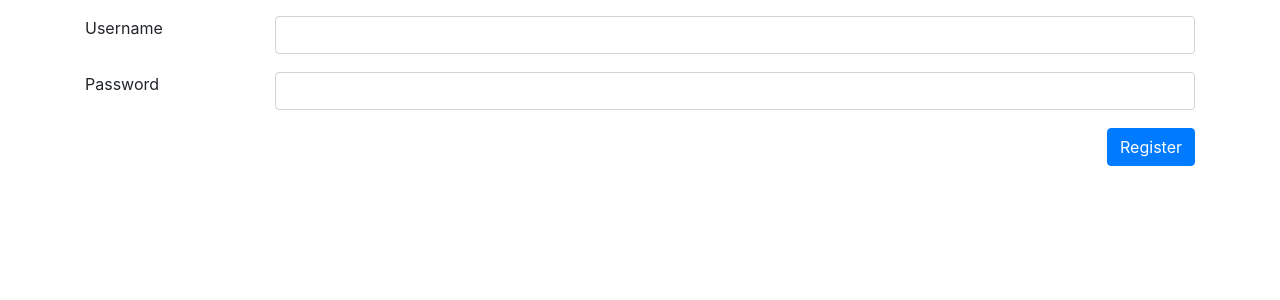
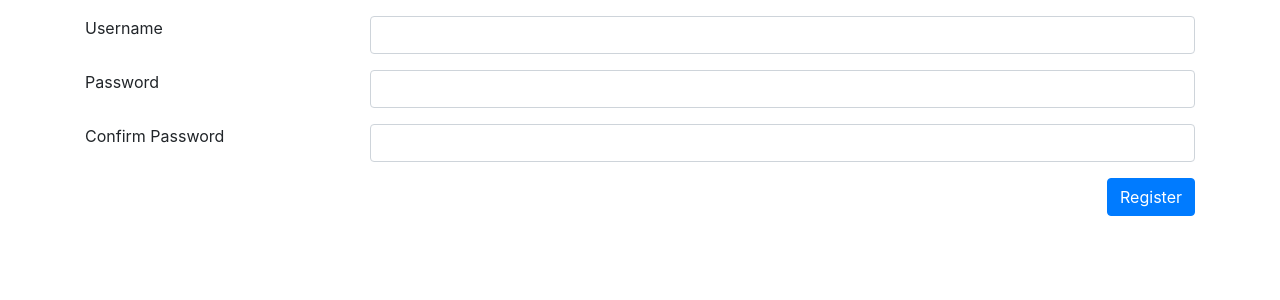
Before and after one commit to lassilaiho/tsoha-2020, a Flask app: page /register in a window 1280 px wide. Shown: the part 56-356 px from the top of the page. Run offline with Flask 2, Linux system fonts and the light colour scheme; some libraries are stand-ins or nearby versions.

Commit message:
Add password confirmation to register form

```diff
--- a/app/accounts/forms.py
+++ b/app/accounts/forms.py
@@ -8,3 +8,13 @@ class LoginForm(FlaskForm):
 
     class Meta:
         csrf = False
+
+
+class RegisterForm(LoginForm):
+    confirm_password = PasswordField(
+        "Confirm Password",
+        [validators.equal_to("password", "Passwords must match")],
+    )
+
+    class Meta:
+        csrf = False
--- a/app/accounts/views.py
+++ b/app/accounts/views.py
@@ -3,7 +3,7 @@ from flask_login import login_user, logout_user
 
 from app.main import app, bcrypt, db
 from app.accounts.models import Account
-from app.accounts.forms import LoginForm
+from app.accounts.forms import LoginForm, RegisterForm
 
 
 @app.route("/login", methods=["GET", "POST"])
@@ -37,9 +37,10 @@ def logout():
 @app.route("/register", methods=["GET", "POST"])
 def register():
     if request.method == "GET":
-        return render_template("accounts/register.html", form=LoginForm())
-    form = LoginForm(request.form)
+        return render_template("accounts/register.html", form=RegisterForm())
+    form = RegisterForm(request.form)
     if not form.validate():
+        print(form.errors)
         return render_template("accounts/register.html", form=form)
     if Account.query.filter_by(username=form.username.data).count() > 0:
         return render_template(
--- a/app/templates/accounts/register.html
+++ b/app/templates/accounts/register.html
@@ -3,26 +3,34 @@
 {% block body %}
 <form method="POST" action="{{ url_for('register') }}">
     <div class="form-group row">
-        <label for="username" class="col-2">{{ form.username.label }}</label>
-        <div class="col-10">
-            {{ form.username(id='username', class='form-control') }}
+        {{ form.username.label(class="col-3") }}
+        <div class="col">
+            {{ form.username(class='form-control') }}
         </div>
     </div>
     <div class="form-group row">
-        <label for="password" class="col-2">{{ form.password.label }}</label>
-        <div class="col-10">
-            {{ form.password(id='password', class='form-control') }}
+        {{ form.password.label(class="col-3") }}
+        <div class="col">
+            {{ form.password(class='form-control') }}
+        </div>
+    </div>
+    <div class="form-group row">
+        {{ form.confirm_password.label(class="col-3") }}
+        <div class="col">
+            {{ form.confirm_password(class='form-control') }}
         </div>
     </div>
     {% if error %}
     <div class="row">
-        <p class="col offset-2 text-danger">{{ error }}</p>
+        <p class="col offset-3 text-danger">{{ error }}</p>
     </div>
     {% endif %}
-    {% for error in form.errors %}
+    {% for errors in form.errors.values() %}
+    {% for error in errors %}
     <div class="row">
-        <p class="col offset-2 text-danger">{{ error }}</p>
+        <p class="col offset-3 text-danger">{{ error }}</p>
     </div>
+    {% endfor %}
     {% endfor %}
     <div class="form-group row">
         <div class="col d-flex justify-content-end">
```
